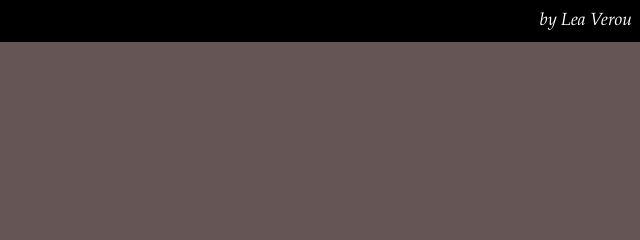
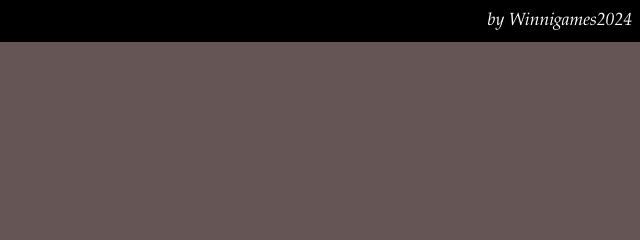
Before and after one commit to link-short/link-short.github.io, a plain HTML site: page 404.html in a window 1280 px wide. Shown: the top 240 px of the page, 640-1280 px from the left. Drawn offline with Linux system fonts and the light colour scheme.

Commit message:
Update 404.html

```diff
--- a/404.html
+++ b/404.html
@@ -11,7 +11,7 @@
 
 <header>
 	<h1>Link short<strong>.github.io</strong></h1>
-	<p>by Lea Verou</p>
+	<p>by Winnigames2024</p>
 </header>
 
 <section class="redirecting">
```
